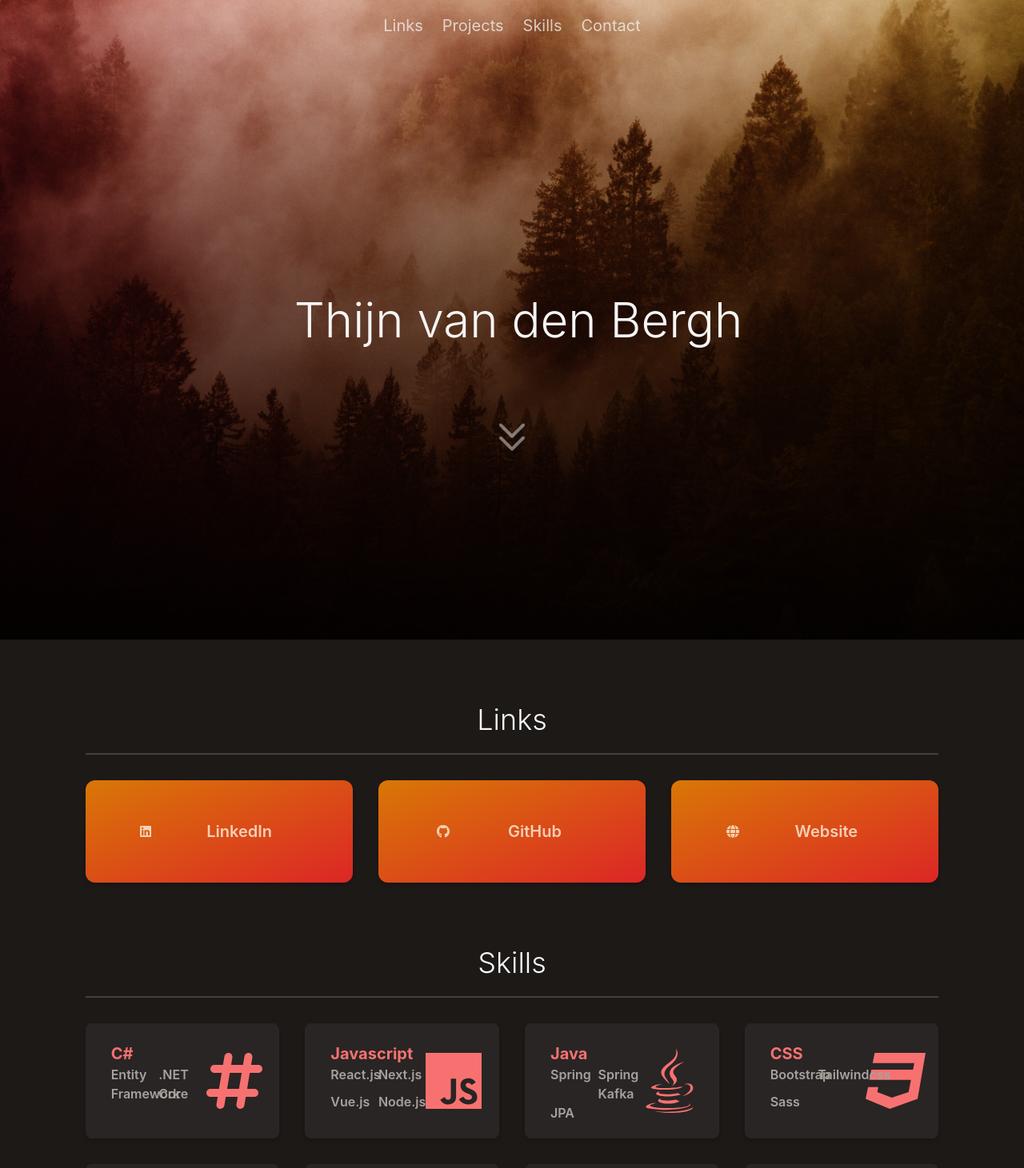
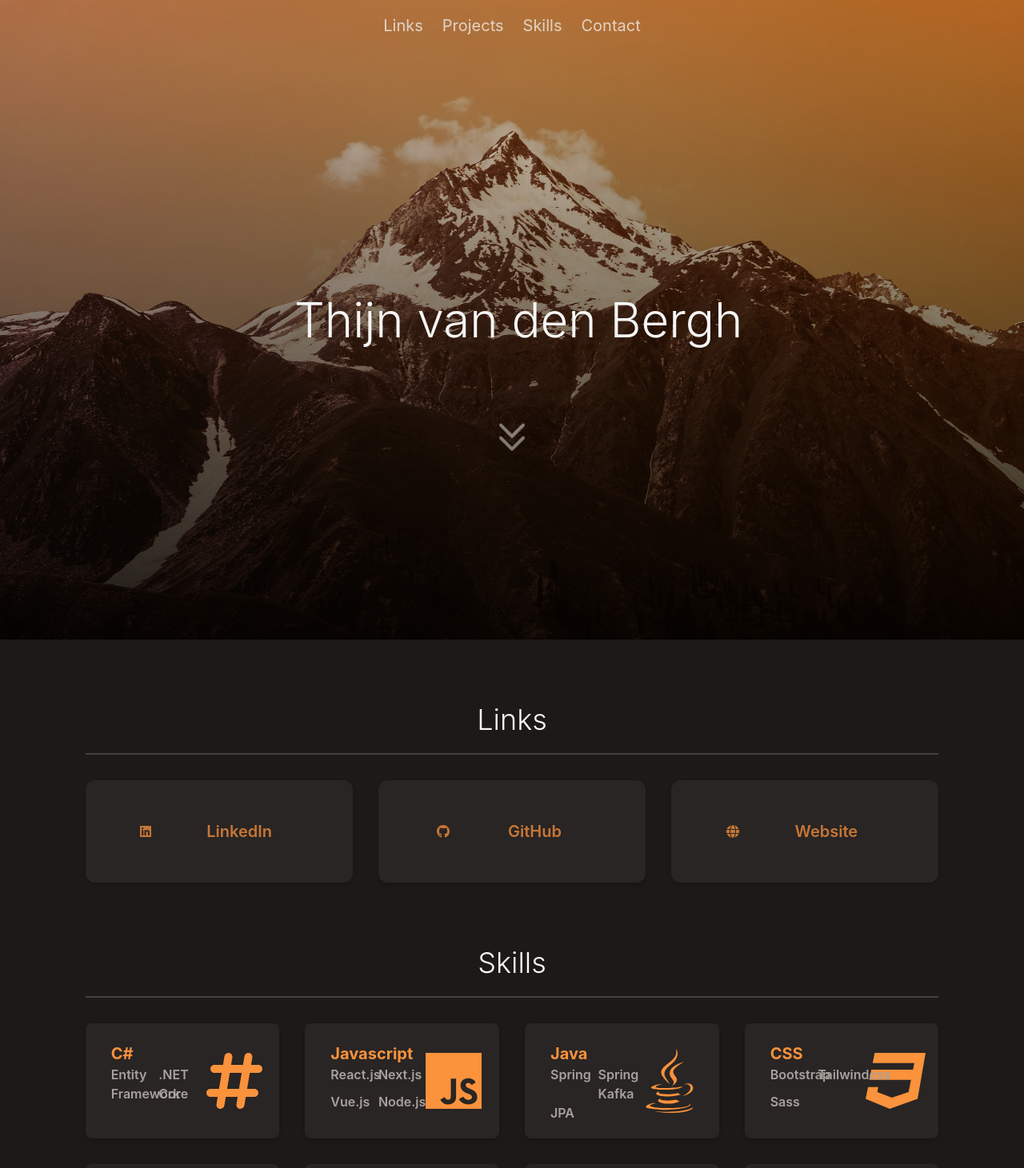
Before and after one commit to Thijnvdb/PersonalSite, a Next.js app: page / in a window 1280 px wide. Shown: the top 1461 px of the page at 80% size. Built offline with nearby package versions, Linux system fonts and the light colour scheme; no server answers.

Commit message:
changed colors and image

```diff
--- a/components/Links.tsx
+++ b/components/Links.tsx
@@ -20,12 +20,12 @@ export default function Links() {
             links.map((e,i) => (
             <a href={e.link} className='cursor-pointer row-span-1 col-span-1 transition-all
             hover:scale-105 duration-300 rounded-xl h-32 flex justify-evenly items-center
-            bg-gradient-to-tl to-theme-primary-600 from-theme-secondary-600 shadow-md
-            hover:hue-rotate-15 py-2
+            bg-theme-muted-800 shadow-md
+            hover:hue-rotate-5 py-2
             '>
-                <FontAwesomeIcon className='text-theme-primary-50 opacity-75 h-full' size={"1x"} icon={e.icon}/>
+                <FontAwesomeIcon className='text-theme-secondary-400 opacity-75 h-full' size={"1x"} icon={e.icon}/>
                 {/* <i className={`${e.icon.prefix} ${e.icon.iconName}`}></i> */}
-                <span className='text-center mr-8 text-xl font-semibold text-theme-primary-50 opacity-75'>
+                <span className='text-center mr-8 text-xl font-semibold text-theme-secondary-400 opacity-75'>
                 {e.name}
                 </span>
             </a>
--- a/layouts/LandingLayout.tsx
+++ b/layouts/LandingLayout.tsx
@@ -12,14 +12,14 @@ export default function LandingLayout({children, title}: LandingProps) {
     return (
     <>
         <LandingNavigation/>
-        <header className='relative h-screen bg-fixed bg-cover bg-forest bg-bottom w-full flex flex-col items-center justify-around'>
+        <header className='relative h-screen bg-fixed bg-cover bg-mnt bg-bottom w-full flex flex-col items-center justify-around'>
             <h1 className='text-theme-muted-100 text-6xl font-light z-20 ml-4'>{title}</h1>
             <span className='absolute mx-auto top-2/3 animate-bounce z-20'>
                 <a href='#page'>
                     <ChevronDoubleDownIcon className='text-theme-muted-200 opacity-50 hover:opacity-100 h-12 w-12 hover:text-theme-muted-100 transition-all cursor-pointer'/>
                 </a>
             </span>
-            <div className='overlay absolute w-full h-full bg-gradient-to-r to-theme-primary-600 from-theme-secondary-600 z-10 mix-blend-soft-light'></div>
+            <div className='overlay absolute w-full h-full bg-gradient-to-r to-theme-primary-600 from-theme-primary-900 z-10 mix-blend-soft-light'></div>
             <div className='overlay absolute w-full h-full z-10 bg-gradient-to-t from-theme-muted-900 mix-blend-multiply'></div>
         </header>
         <div className='w-full min-h-33vh flex flex-col items-center pb-32'>
--- a/tailwind.config.js
+++ b/tailwind.config.js
@@ -8,7 +8,7 @@ const colors = require('tailwindcss/colors');
 
 const theme = {
   primary: colors.amber,
-  secondary: colors.red,
+  secondary: colors.orange,
   muted: colors.stone,
   dark: colors.neutral
 }
@@ -34,6 +34,7 @@ module.exports = {
         theme: theme
       },
       backgroundImage: {
+        'mnt':"url('/mnt.jpg')",
         'fog':"url('/fog.jpg')",
         'forest':"url('/forest.jpg')"
       },
```
Also changed, not shown: public/mnt.jpg (added).
